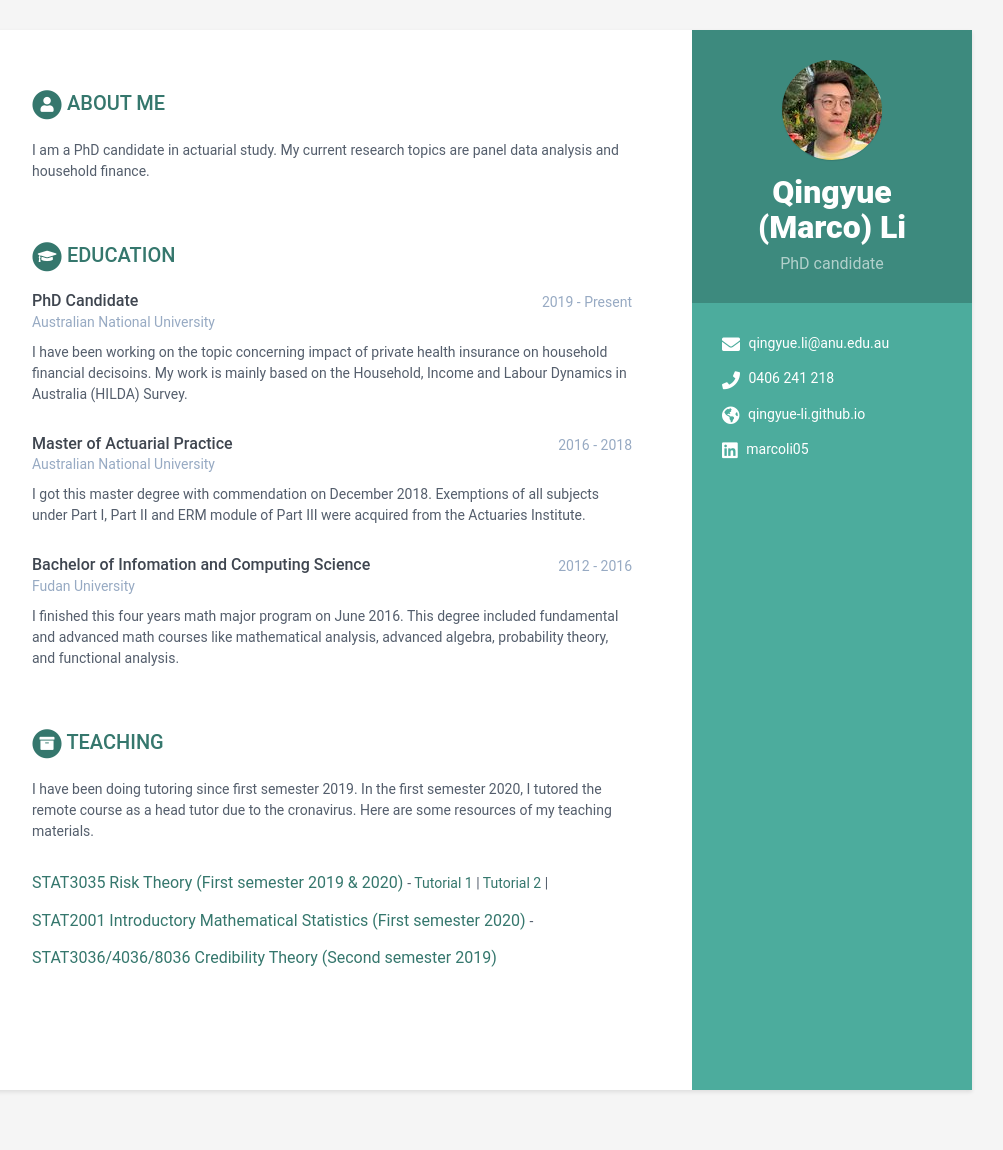
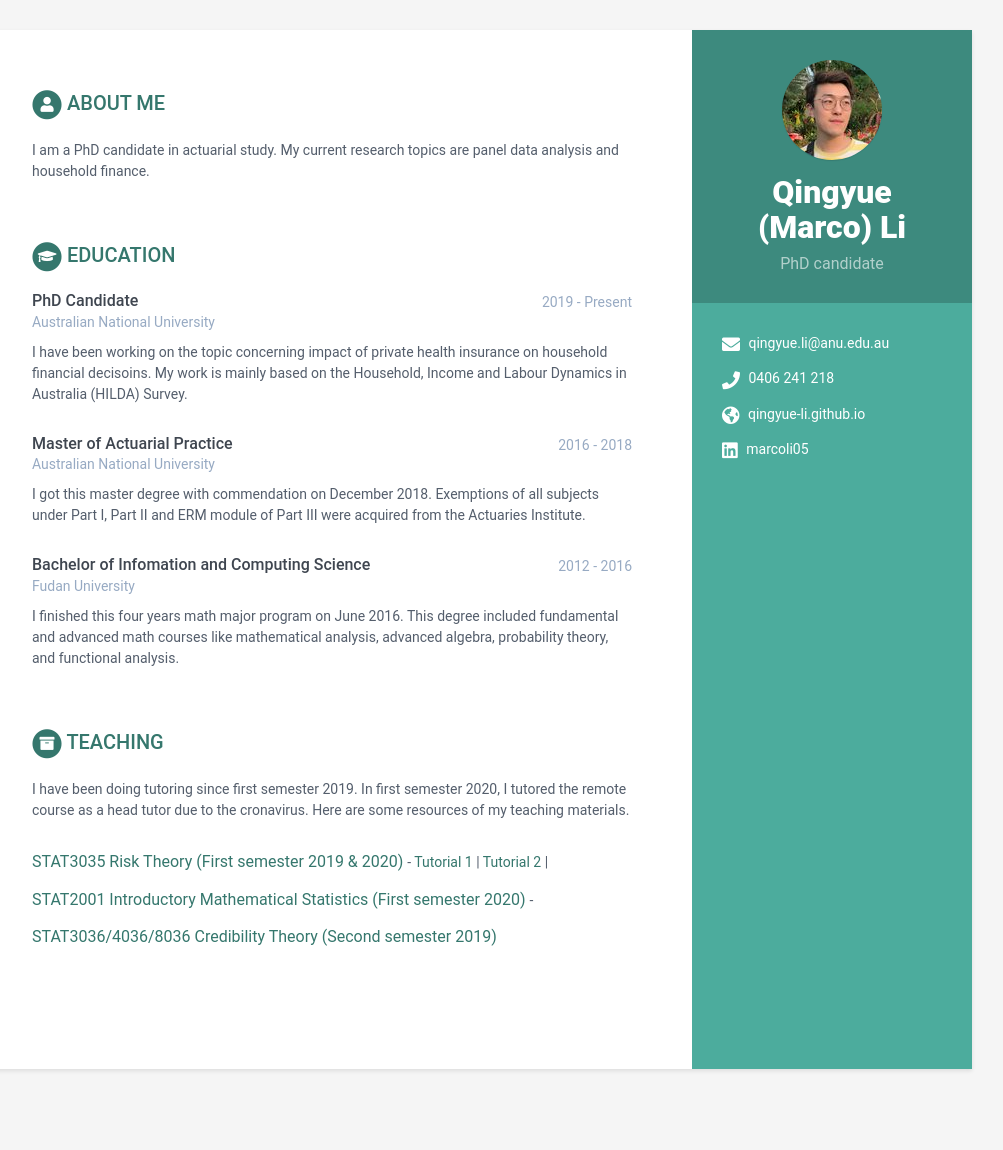
Before and after one commit to qingyue-li/qingyue-li.github.io, a Jekyll site: the page built from index.html, in a window 1280 px wide. Shown: the whole page, without its empty margins (168-1171 px from the left). Built offline with Jekyll 4.4.1, drawn with Linux system fonts in a browser that asks for light colours; after the commit the page ends 1129 px from its top, so only the background shows below that.

Commit message:
Update data.yml

```diff
--- a/_data/data.yml
+++ b/_data/data.yml
@@ -57,7 +57,7 @@ education:
 projects:
     title: teaching
     intro: >
-      I have been doing tutoring since first semester 2019. In the first semester 2020, I tutored the remote course as a head tutor due to the cronavirus. Here are some resources of my teaching materials.
+      I have been doing tutoring since first semester 2019. In first semester 2020, I tutored the remote course as a head tutor due to the cronavirus. Here are some resources of my teaching materials.
     assignments:
       - title: STAT3035 Risk Theory (First semester 2019 & 2020)
         link: "https://programsandcourses.anu.edu.au/course/STAT3035"
```
